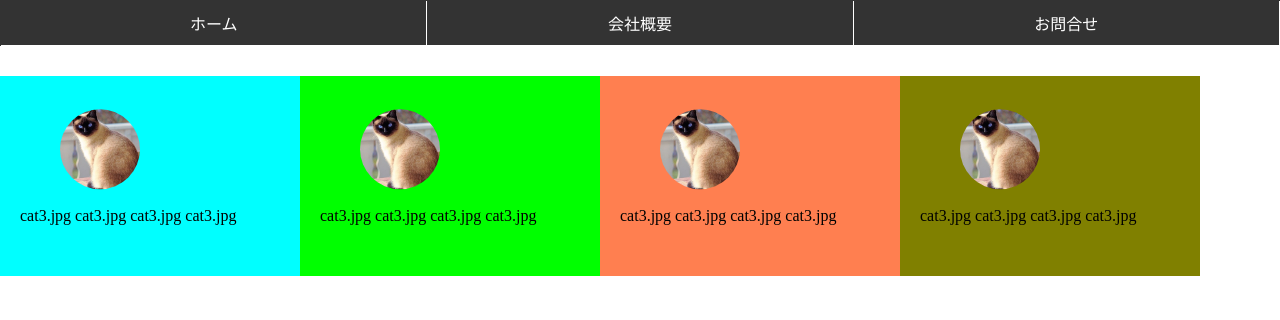
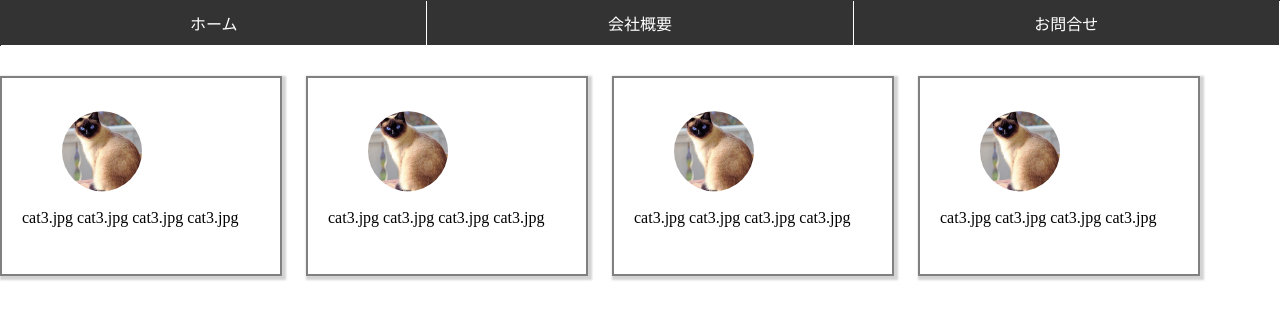
Before and after one commit to sakurakotubaki/MyHomePage, a plain HTML site: page index.html in a window 1280 px wide. Drawn offline with Linux system fonts and the light colour scheme.

Commit message:
カードデザインを作成中

```diff
--- a/css/cat-card.css
+++ b/css/cat-card.css
@@ -1,5 +1,6 @@
 .cat-container {
   display: flex;
+  gap: 24px;
   flex-direction: row;
   width: 1200px;
   height: 200px;
@@ -11,24 +12,26 @@ img {
 }
 
 .box--all {
+  border: solid gray 2px;
+  box-shadow: 2px 2px 2px 2px lightgray;
   padding: 20px 0 0 20px;
 }
 
 .boxA {
   flex: 1 0 100px;
-  background-color: aqua;
+  /* background-color: aqua; */
 }
 .boxB {
   flex: 1 0 100px;
-  background-color: lime;
+  /* background-color: lime; */
 }
 .boxC {
   flex: 1 0 100px;
-  background-color: coral;
+  /* background-color: coral; */
 }
 .boxD {
   flex: 1 0 100px;
-  background-color: olive;
+  /* background-color: olive; */
 }
 @media screen and (max-width: 1200px) {
   .cat-container {
```
